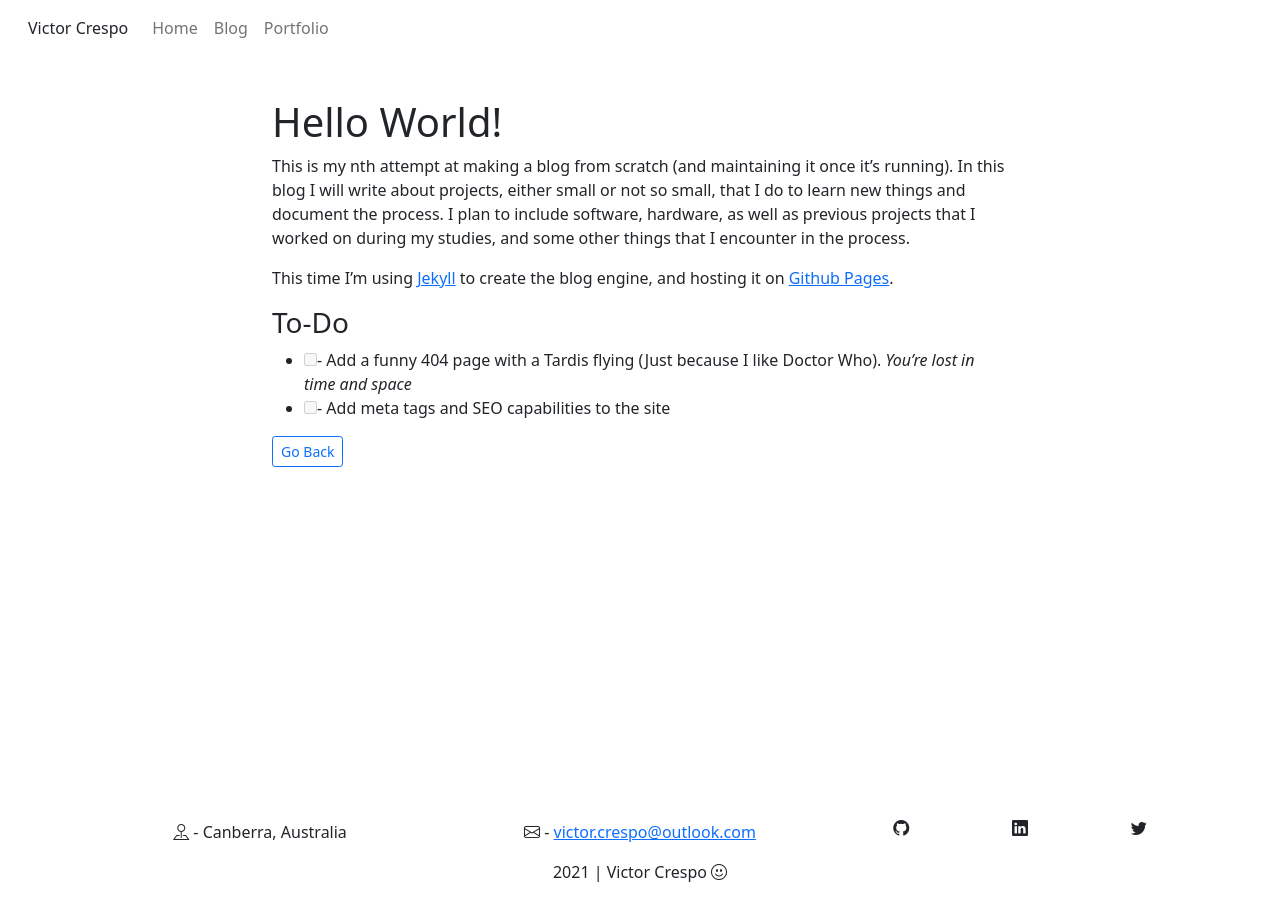
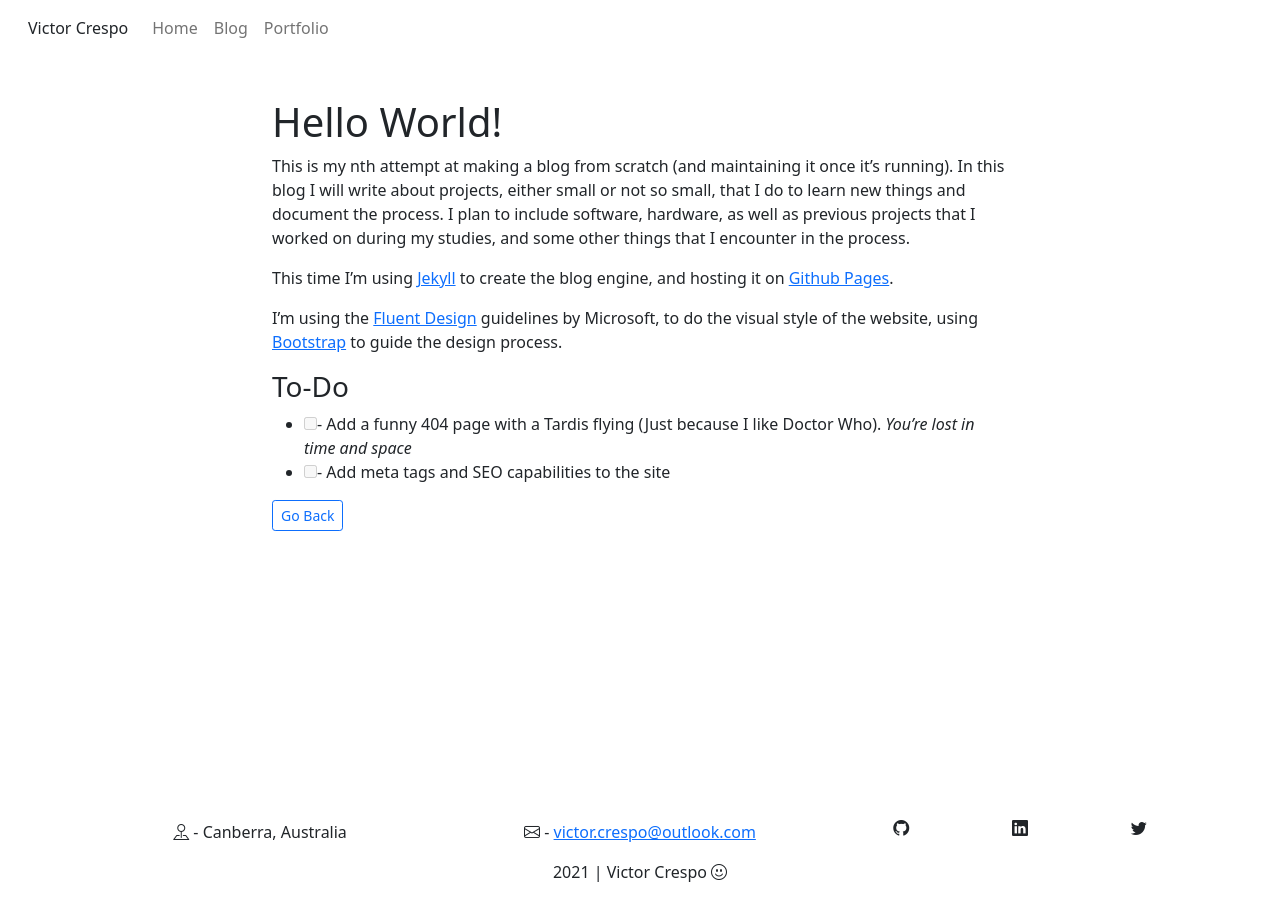
Before and after one commit to crespovictor/crespovictor.github.io, a Jekyll site: the page built from _posts/2021-06-24-hello-world.markdown, in a window 1280 px wide. Built offline with Jekyll 4.4.1, drawn with Linux system fonts in a browser that asks for light colours; a style sheet for code colours, icons or effects is not loaded.

Commit message:
Some small changes

```diff
--- a/_posts/2021-06-24-hello-world.markdown
+++ b/_posts/2021-06-24-hello-world.markdown
@@ -9,6 +9,8 @@ This is my nth attempt at making a blog from scratch (and maintaining it once it
 
 This time I'm using [Jekyll][jekyll] to create the blog engine, and hosting it on [Github Pages][githubpages].
 
+I'm using the [Fluent Design][fluent] guidelines by Microsoft, to do the visual style of the website, using [Bootstrap][bootstrap] to guide the design process.
+
 
 ### To-Do
 - [ ] - Add a funny 404 page with a Tardis flying (Just because I like Doctor Who). *You're lost in time and space*
@@ -16,3 +18,5 @@ This time I'm using [Jekyll][jekyll] to create the blog engine, and hosting it o
 
 [jekyll]:   https://github.com/jekyll/jekyll
 [githubpages]: https://pages.github.com
+[fluent]: https://www.microsoft.com/design/fluent/
+[bootstrap]: https://getbootstrap.com
```
Also changed, not shown: _portfolio_entry/power-puggle.md (+1 -0 lines), _portfolio_entry/state-of-ai.md (+1 -0 lines).
